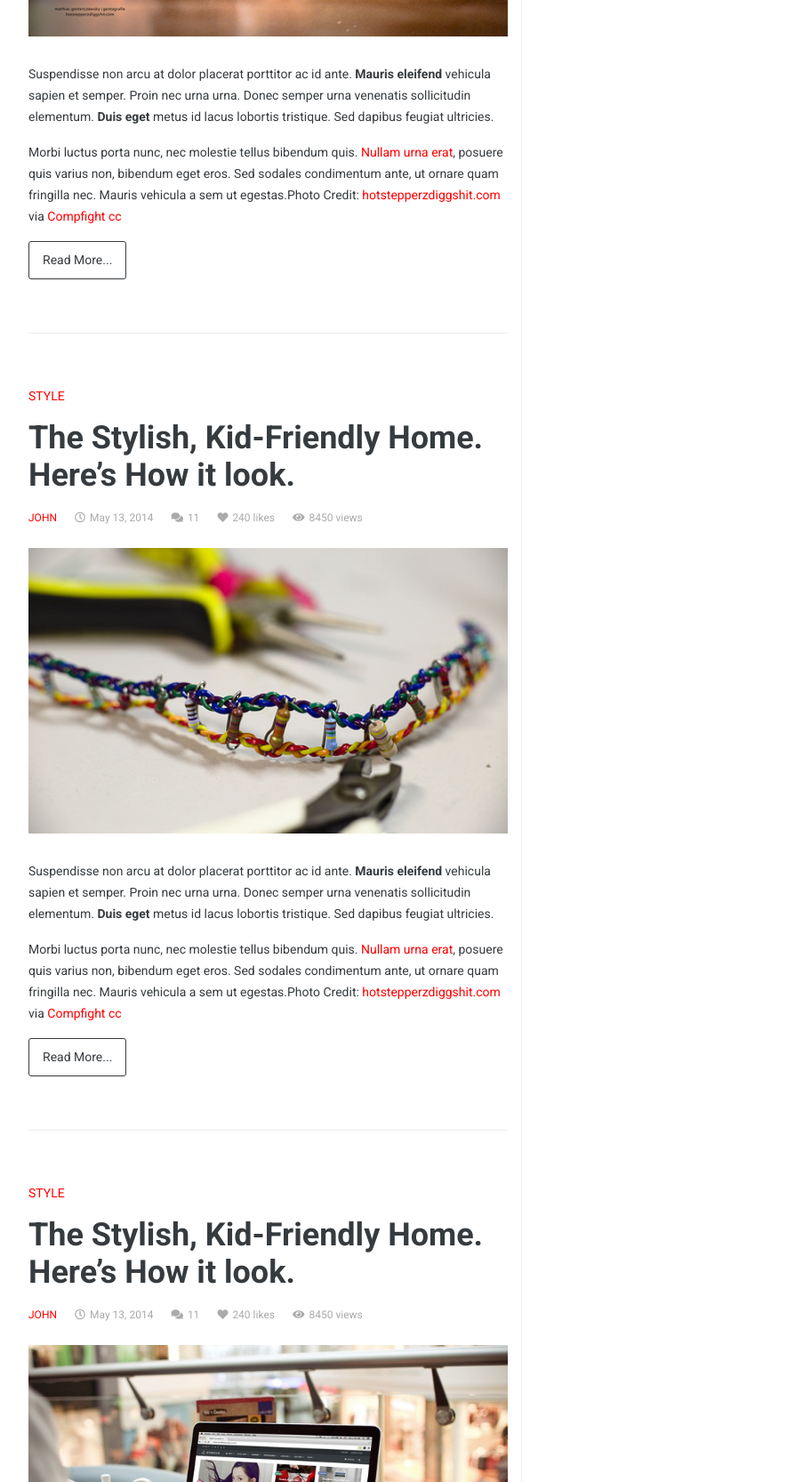
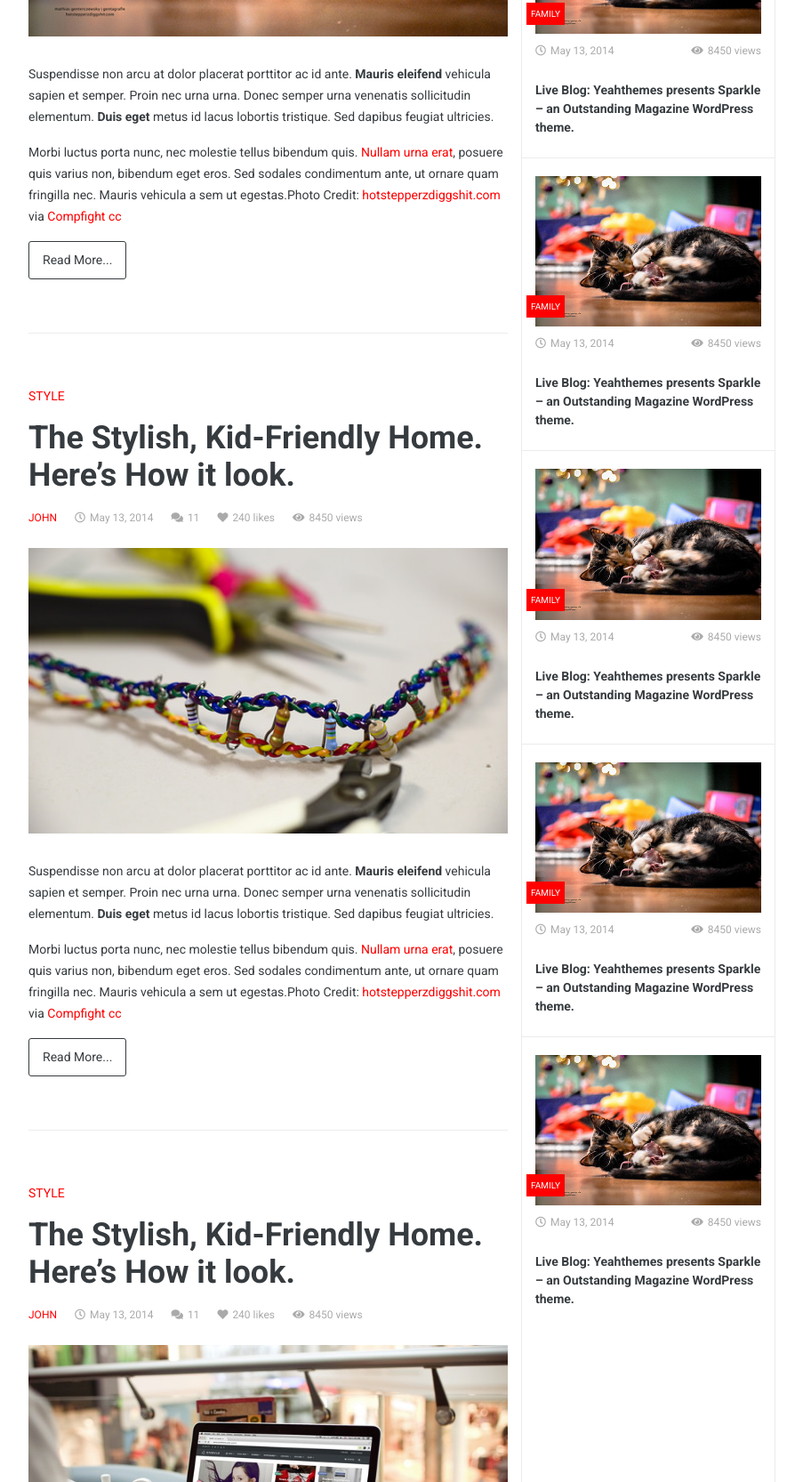
Before and after one commit to StanleyN7/artmoz, a website: page app/index.html in a window 1280 px wide. Shown: the part 1134-2800 px from the top of the page at 89% size, without its empty margins (53-956 px from the left). Drawn offline with Linux system fonts and the light colour scheme.

Commit message:
newsbox list

```diff
--- a/app/index.html
+++ b/app/index.html
@@ -163,7 +163,7 @@
 								<img src="img/1.jpg" alt="lp_article_image">
 							</div>
 							<div class="lp_article_content">
-								<span class="lp_article_category">
+								<span class="lp_article_category cat_block">
 									<a href="#">Food</a>
 								</span>
 								<h2 class="lp_article_title">
@@ -182,7 +182,7 @@
 								<img src="img/2.jpg" alt="lp_article_image">
 							</div>
 							<div class="lp_article_content">
-								<span class="lp_article_category">
+								<span class="lp_article_category cat_block">
 									<a href="#">style</a>
 								</span>
 								<h2 class="lp_article_title">
@@ -201,7 +201,7 @@
 								<img src="img/3.jpg" alt="lp_article_image">
 							</div>
 							<div class="lp_article_content">
-								<span class="lp_article_category">
+								<span class="lp_article_category cat_block">
 									<a href="#">fashion</a>
 								</span>
 								<h2 class="lp_article_title">
@@ -220,7 +220,7 @@
 								<img src="img/4.jpg" alt="lp_article_image">
 							</div>
 							<div class="lp_article_content">
-								<span class="lp_article_category">
+								<span class="lp_article_category cat_block">
 									<a href="#">family</a>
 								</span>
 								<h2 class="lp_article_title">
@@ -239,7 +239,7 @@
 								<img src="img/5.jpg" alt="lp_article_image">
 							</div>
 							<div class="lp_article_content">
-								<span class="lp_article_category">
+								<span class="lp_article_category cat_block">
 									<a href="#">tech</a>
 								</span>
 								<h2 class="lp_article_title">
@@ -333,7 +333,95 @@
 						<a class="pagination_item" href="#">854</a>
 					</div>
 				</div>
-				<div class="newsbox_latest_posts col-lg-3"></div>
+
+				<div class="newsbox_latest_posts col-lg-3">
+					<h3 class="nb_block_title">Самые новые из ньюзбокс</h3>
+					<div class="row">
+						<article class="nb_art col-lg-12 col-md-6">
+							<div class="nb_img">
+								<img src="img/art1.jpg" alt="art_image">
+								<span class="nb_cat cat_block">
+									<a href="#">family</a>
+								</span>
+							</div>
+							<div class="art_info nb_info">
+								<span class="art_info_item"><i class="far fa-clock"></i>May 13, 2014</span>
+								<span class="art_info_item"><i class="fas fa-eye"></i>8450 views</span>
+							</div>
+							<h4 class="nb_title"><a href="#">Live Blog: Yeahthemes presents Sparkle – an Outstanding Magazine WordPress theme.</a></h4>
+						</article>
+						<article class="nb_art col-lg-12 col-md-6">
+							<div class="nb_img">
+								<img src="img/art1.jpg" alt="art_image">
+								<span class="nb_cat cat_block">
+									<a href="#">family</a>
+								</span>
+							</div>
+							<div class="art_info nb_info">
+								<span class="art_info_item"><i class="far fa-clock"></i>May 13, 2014</span>
+								<span class="art_info_item"><i class="fas fa-eye"></i>8450 views</span>
+							</div>
+							<h4 class="nb_title"><a href="#">Live Blog: Yeahthemes presents Sparkle – an Outstanding Magazine WordPress theme.</a></h4>
+						</article>
+						<article class="nb_art col-lg-12 col-md-6">
+							<div class="nb_img">
+								<img src="img/art1.jpg" alt="art_image">
+								<span class="nb_cat cat_block">
+									<a href="#">family</a>
+								</span>
+							</div>
+							<div class="art_info nb_info">
+								<span class="art_info_item"><i class="far fa-clock"></i>May 13, 2014</span>
+								<span class="art_info_item"><i class="fas fa-eye"></i>8450 views</span>
+							</div>
+							<h4 class="nb_title"><a href="#">Live Blog: Yeahthemes presents Sparkle – an Outstanding Magazine WordPress theme.</a></h4>
+						</article>
+						<article class="nb_art col-lg-12 col-md-6">
+							<div class="nb_img">
+								<img src="img/art1.jpg" alt="art_image">
+								<span class="nb_cat cat_block">
+									<a href="#">family</a>
+								</span>
+							</div>
+							<div class="art_info nb_info">
+								<span class="art_info_item"><i class="far fa-clock"></i>May 13, 2014</span>
+								<span class="art_info_item"><i class="fas fa-eye"></i>8450 views</span>
+							</div>
+							<h4 class="nb_title"><a href="#">Live Blog: Yeahthemes presents Sparkle – an Outstanding Magazine WordPress theme.</a></h4>
+						</article>
+						<article class="nb_art col-lg-12 col-md-6">
+							<div class="nb_img">
+								<img src="img/art1.jpg" alt="art_image">
+								<span class="nb_cat cat_block">
+									<a href="#">family</a>
+								</span>
+							</div>
+							<div class="art_info nb_info">
+								<span class="art_info_item"><i class="far fa-clock"></i>May 13, 2014</span>
+								<span class="art_info_item"><i class="fas fa-eye"></i>8450 views</span>
+							</div>
+							<h4 class="nb_title"><a href="#">Live Blog: Yeahthemes presents Sparkle – an Outstanding Magazine WordPress theme.</a></h4>
+						</article>
+						<article class="nb_art col-lg-12 col-md-6">
+							<div class="nb_img">
+								<img src="img/art1.jpg" alt="art_image">
+								<span class="nb_cat cat_block">
+									<a href="#">family</a>
+								</span>
+							</div>
+							<div class="art_info nb_info">
+								<span class="art_info_item"><i class="far fa-clock"></i>May 13, 2014</span>
+								<span class="art_info_item"><i class="fas fa-eye"></i>8450 views</span>
+							</div>
+							<h4 class="nb_title"><a href="#">Live Blog: Yeahthemes presents Sparkle – an Outstanding Magazine WordPress theme.</a></h4>
+						</article>
+					</div>
+				</div>
+
+
+
+
+
 				<div class="col-lg-3"></div>
 			</div>
 		</div>
--- a/app/scss/_media.scss
+++ b/app/scss/_media.scss
@@ -85,7 +85,8 @@
 		order: 3;
 		font-size: 18px;
 	}
-	.articles_list {
+	.articles_list,
+	.newsbox_latest_posts {
 		border: none;
 	}
 }
--- a/app/scss/main.scss
+++ b/app/scss/main.scss
@@ -141,7 +141,19 @@ ul {
 	-o-transition: all 0.3s ease-out;
 	transition: all 0.3s ease-out;
 }
-
+.cat_block {
+	background: $accent;
+	color: $white;
+	position: absolute;
+	padding: 5px;
+	font-size: 10px;
+	text-transform: uppercase;
+	a {
+		&:hover {
+			color: $white;
+		}
+	}
+}
 
 /*-- HEADER --*/
 	.header {
@@ -575,18 +587,8 @@ ul {
 		padding: 20px;
 	}
 	.lp_article_category {
-		background: $accent;
-		position: absolute;
 		left: 0;
 		bottom: 100%;
-		padding: 5px;
-		font-size: 10px;
-		text-transform: uppercase;
-		a {
-			&:hover {
-				color: $white;
-			}
-		}
 	}
 	.lp_article_info {
 		display: -webkit-box;
@@ -700,8 +702,43 @@ ul {
 
 /*-- NEWSBOX LATEST POSTS --*/
 	.newsbox_latest_posts {
+		padding-top: 30px;
+		padding-bottom: 30px;
+		border-right: 1px solid $middlegray;
+	}
+	.nb_art {
+		border-bottom: 1px solid $middlegray;
+		padding-bottom: 15px;
+		margin-bottom: 20px;
+		&:last-of-type {
+			border: none;
+		}
+	}
+	.nb_block_title {
+		text-transform: uppercase;
+		font-size: 16px;
+		margin-bottom: 15px;
+	}
+	.nb_img {
+		position: relative;
+		img {
+			width: 100%;
+		}
+	}
+	.nb_cat {
+		left: -10px;
+		bottom: 10px;
+	}
+	.nb_info {
+		-webkit-box-pack: justify;
+		-webkit-justify-content: space-between;
+		-ms-flex-pack: justify;
+		justify-content: space-between;
+		.art_info_item {
+			margin: 0;
+		}
+	}
 
-	}
 
 
 
```
Also changed, not shown: app/css/main.min.css, 1 other file.
